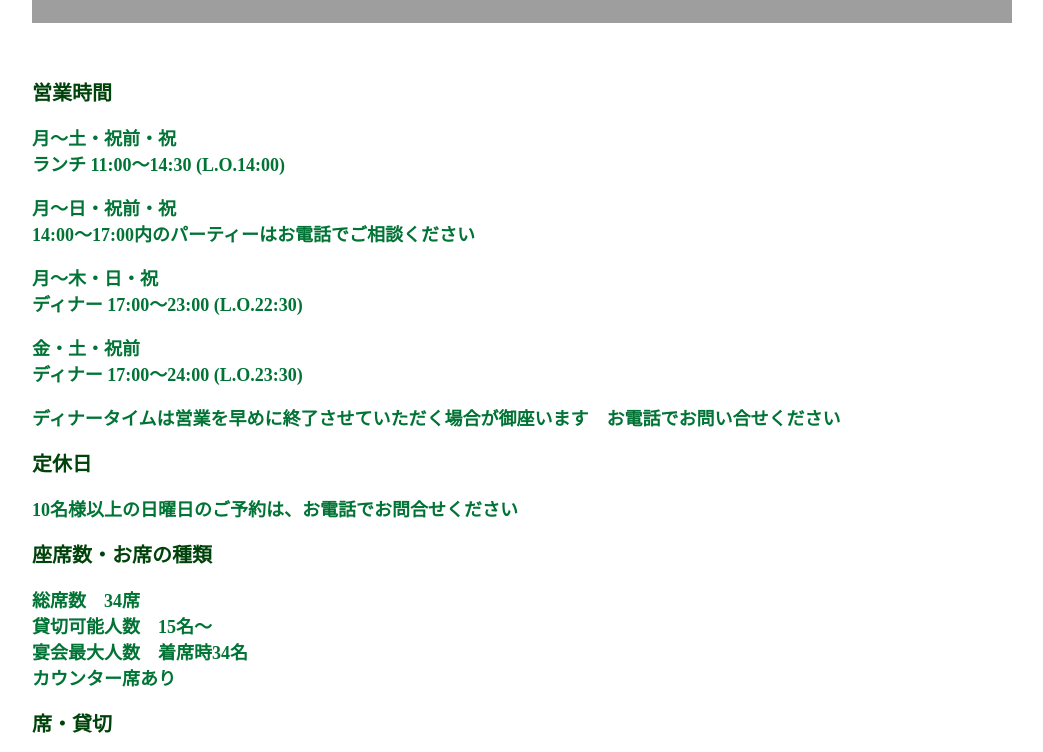
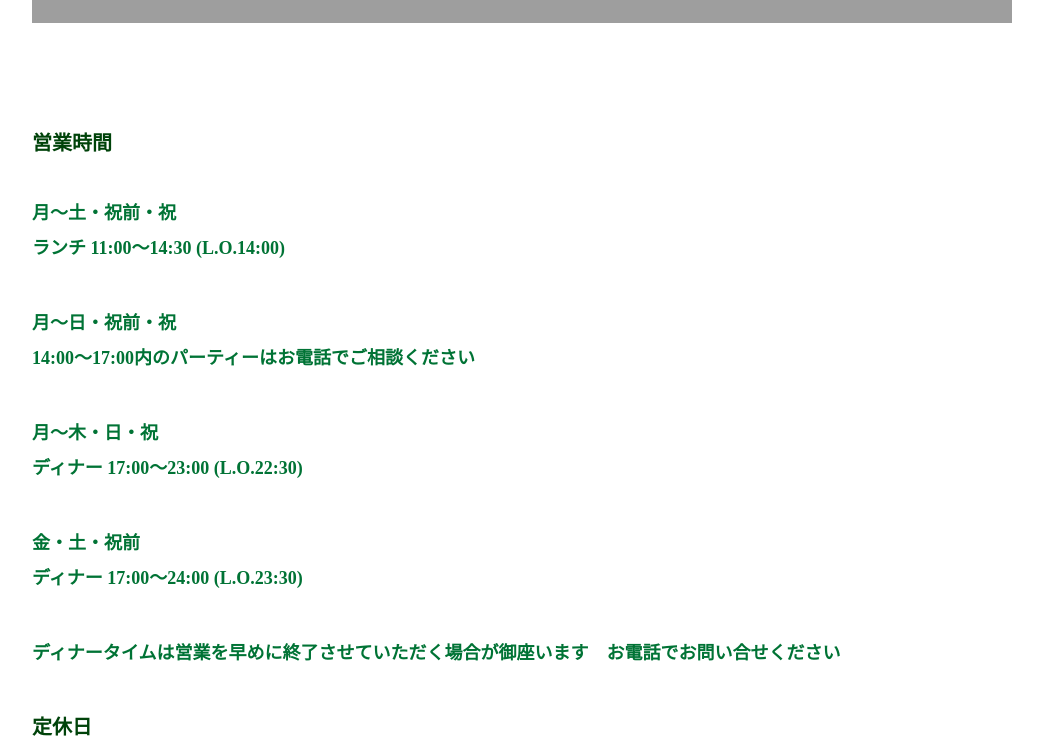
Before and after one commit to InfoLoungeLLC/Bambino, a website: page index.html in a window 1280 px wide. Shown: the part 4560-5312 px from the top of the page, without its empty margins (118-1161 px from the left). Drawn offline with Linux system fonts and the light colour scheme; grey boxes are pictures that could not be loaded.

Commit message:
font correction

```diff
--- a/scss/_index.scss
+++ b/scss/_index.scss
@@ -507,21 +507,22 @@
       &__description03 {
         width: 580px;
         margin: 0 auto;
-
         h2 {
           width: 580px;
           text-align: left;
-          font-family: "ヒラギノ明朝 Pro W3";
+          font-family: ヒラギノ明朝 Pro W6;
           color: $darkgreen;
           font-size: 20px;
+          margin-block-end: 40px;
         }
-
         p {
           width: 580px;
           text-align: left;
-          font-family: "ヒラギノ明朝 Pro W3";
+          font-family: ヒラギノ明朝 Pro W3;
           color: $green;
           font-size: 18px;
+          line-height: 35px;
+          margin-block-end: 40px;
         }
       }
 
@@ -720,10 +721,9 @@
         }
 
         &__pc {
-          margin-bottom: 50px;
+          margin-bottom: 100px;
           width: 100%;
           text-align: center;
-
           img {
             width: 980px;
             height: 566px;
@@ -860,21 +860,23 @@
         margin: 0 auto;
         width: 980px;
         left: calc(100% / 2 - 490px);
-
         h2 {
           width: 980px;
           text-align: left;
-          font-family: "ヒラギノ明朝 Pro W6";
+          font-family: ヒラギノ明朝 Pro W6;
           color: $darkgreen;
           font-size: 20px;
+          margin-block-end: 40px;
         }
 
         p {
           width: 980px;
           text-align: left;
-          font-family: "ヒラギノ明朝 Pro W6";
+          font-family: ヒラギノ明朝 Pro W3;
           color: $green;
           font-size: 18px;
+          line-height: 35px;
+          margin-block-end: 40px;
         }
       }
 
@@ -1012,7 +1014,7 @@
             width: 100%;
             height: 66px;
             position: relative;
-            top: 4000px;
+            top: 4450px;
           }
         }
       }
```
Also changed, not shown: css/style.css, 1 other file.
